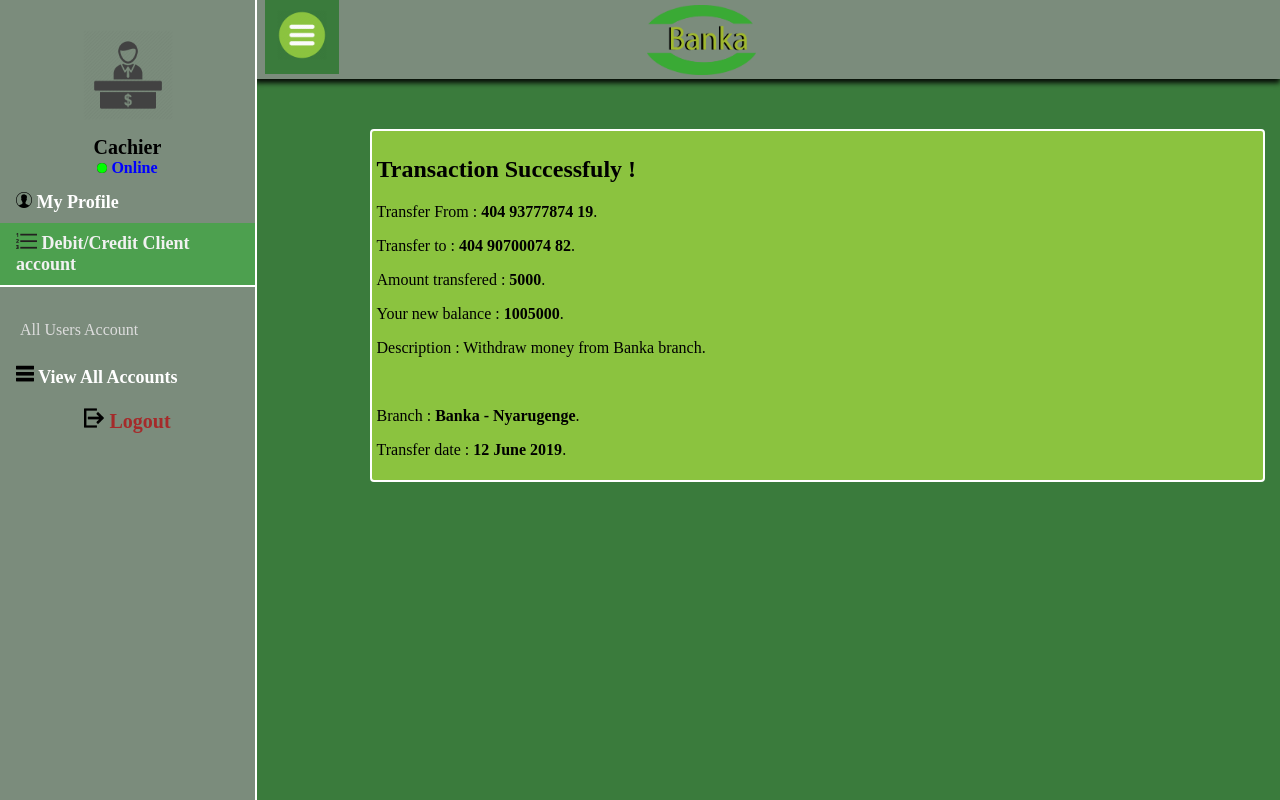
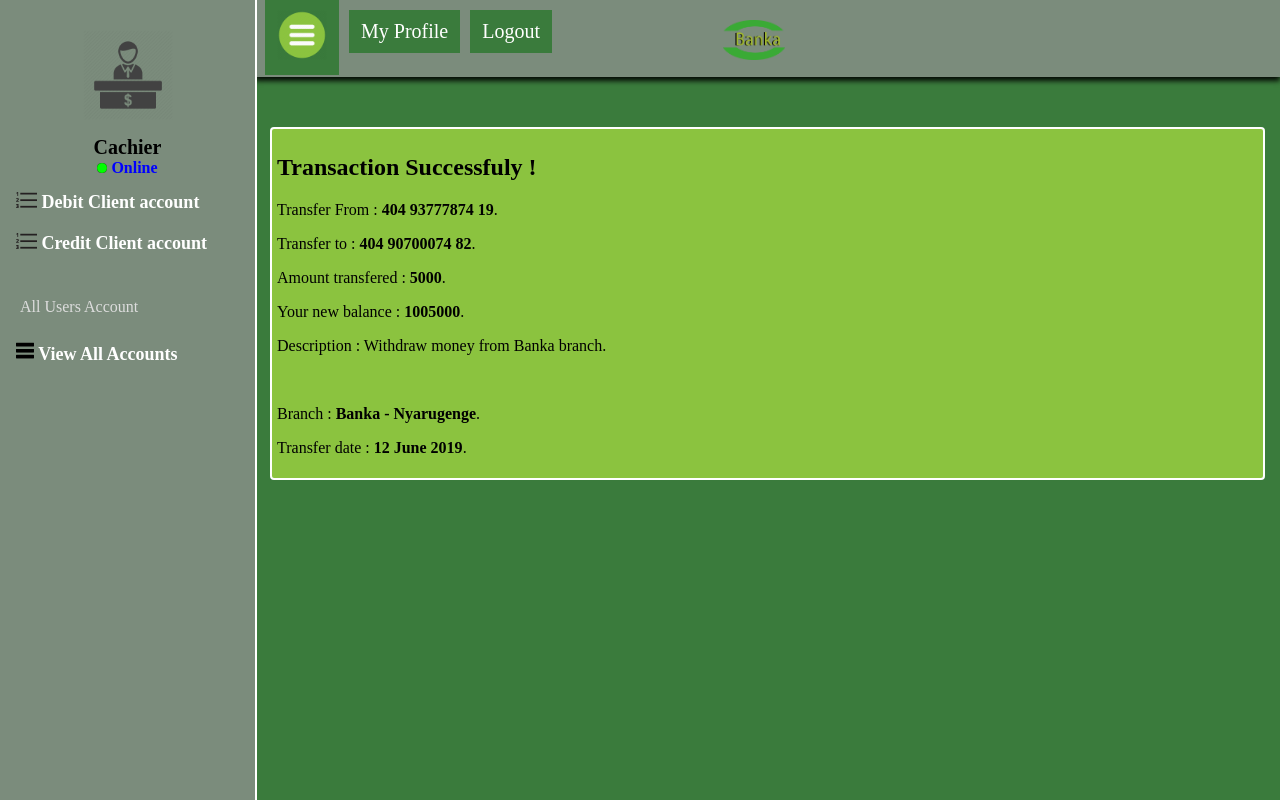
Before and after one commit to Dom58/Banka, a plain HTML site: page ui/html/success-transaction.html in a window 1280 px wide. Drawn offline with Linux system fonts and the light colour scheme.

Commit message:
Add a top navigation bar to the dashboards and fix its position

```diff
--- a/ui/css/dashboard.css
+++ b/ui/css/dashboard.css
@@ -102,13 +102,24 @@
       padding: 10px 12px;
       margin-left: 10px;
       background-color: #3a7b3c;
+      color: white;
+      font-size: 20px;
+      text-decoration: none;
+      margin-bottom: 2px;
+  }
+  .nav-header a:hover {
+      border-right: 3px solid black;
+      transition: .6s;
   }
 
+
   .bankaLogo{
-    height : 70px;
+    height : 40px;
     margin-left: 30%;
-    margin-top: 5px;
+    position: absolute;
+    margin-top: -35px;
   }
+
 
   label.content{
       font-weight: normal;
@@ -185,13 +196,20 @@
       color: white;
   }
   @media screen and (max-width: 780px) {
+
+    .bankaLogo{
+        display: none;
+      }
+
     .table-responsive {
       width: 100%;
       margin-bottom: 15px;
       overflow-y: hidden;
       /*-ms-overflow-style: -ms-autohiding-scrollbar;*/
       border: 1px solid #ddd;
+
     }
+
     tr, th{
 
       display: block;
--- a/ui/html/success-transaction.html
+++ b/ui/html/success-transaction.html
@@ -28,26 +28,30 @@
          <span style="font-weight: bold; color:blue;"> <img src="../assets/images/online.png" alt="Online" height="10px;"> Online</span>
        </p>
         <ul>
-           <li><a class="" href="auth/myprofile.html"> <img src="../assets/images/user.png" alt="Online" height="16px;"> My Profile</a></li>
-            <li> <a href="checkAccount.html" class="active"> <img src="../assets/images/list2.png" alt="" height="16px;" > Debit/Credit Client account</a>
-            </li>
+           <li> <a href="checkAccount.html"> <img src="../assets/images/list2.png" alt="" height="16px;"> Debit Client account</a> </li>
+
+            <li> <a href="checkAccount.html"> <img src="../assets/images/list2.png" alt="" height="16px;"> Credit Client account</a> </li>
 
             <br>
             <p class="thelable">All Users Account</p>
             <li> <a  href="cachier_dashboard.html"><img src="../assets/images/list.png" alt="" height="18px;"> View All Accounts</a> </li>
         </ul>
-         <p class="center"><a href="../../index.html" class="logout"> <img src="../assets/images/logout.png" alt="" height="20px;"> Logout</a>
-            </p>
     </div>
 
     <div id="dash-main" class="container">
 
         <div class="nav-header">
-            <a onclick="navCollapse()"><img src="../assets/images/menu.png" alt="Menu" height="50px;"></a> <img src="../assets/images/logo.png" alt="Menu" class="bankaLogo">
+            <a onclick="navCollapse()"><img src="../assets/images/menu.png" alt="Menu" height="50px;"></a>
+            <ul style=" margin-top: 10px;">
+                <li><a href="auth/myprofile.html" > My Profile </a></li>
+                <li><a href="../../index.html" > Logout </a></li>
+            </ul>
+
+            <img src="../assets/images/logo.png" alt="Menu" class="bankaLogo">
         </div>
 
         <div class="content">
-         <div id="login-form" style="margin-left: 10%;">
+         <div id="login-form">
             <div id="info-msg">
             <h2>Transaction Successfuly !</h2>
 
```
Also changed, not shown: ui/html/admin_dashboard.html (+8 -4 lines), ui/html/all_registration.html (+8 -4 lines), ui/html/auth/create-staff.html (+8 -6 lines), ui/html/cachier_dashboard.html (+7 -4 lines), ui/html/cachier_debit_credit.html (+7 -5 lines), ui/html/cashier_show_account.html (+8 -4 lines), ui/html/checkAccount.html (+8 -4 lines), ui/html/credit_client_dashboard.html (+7 -4 lines), ui/html/debit_account_40003700420.html (+7 -4 lines), ui/html/debit_client_dashboard.html (+7 -4 lines), ui/html/show_account.html (+7 -6 lines), ui/html/show_transaction.html (+7 -4 lines), ui/html/staff-members.html (+7 -4 lines).
